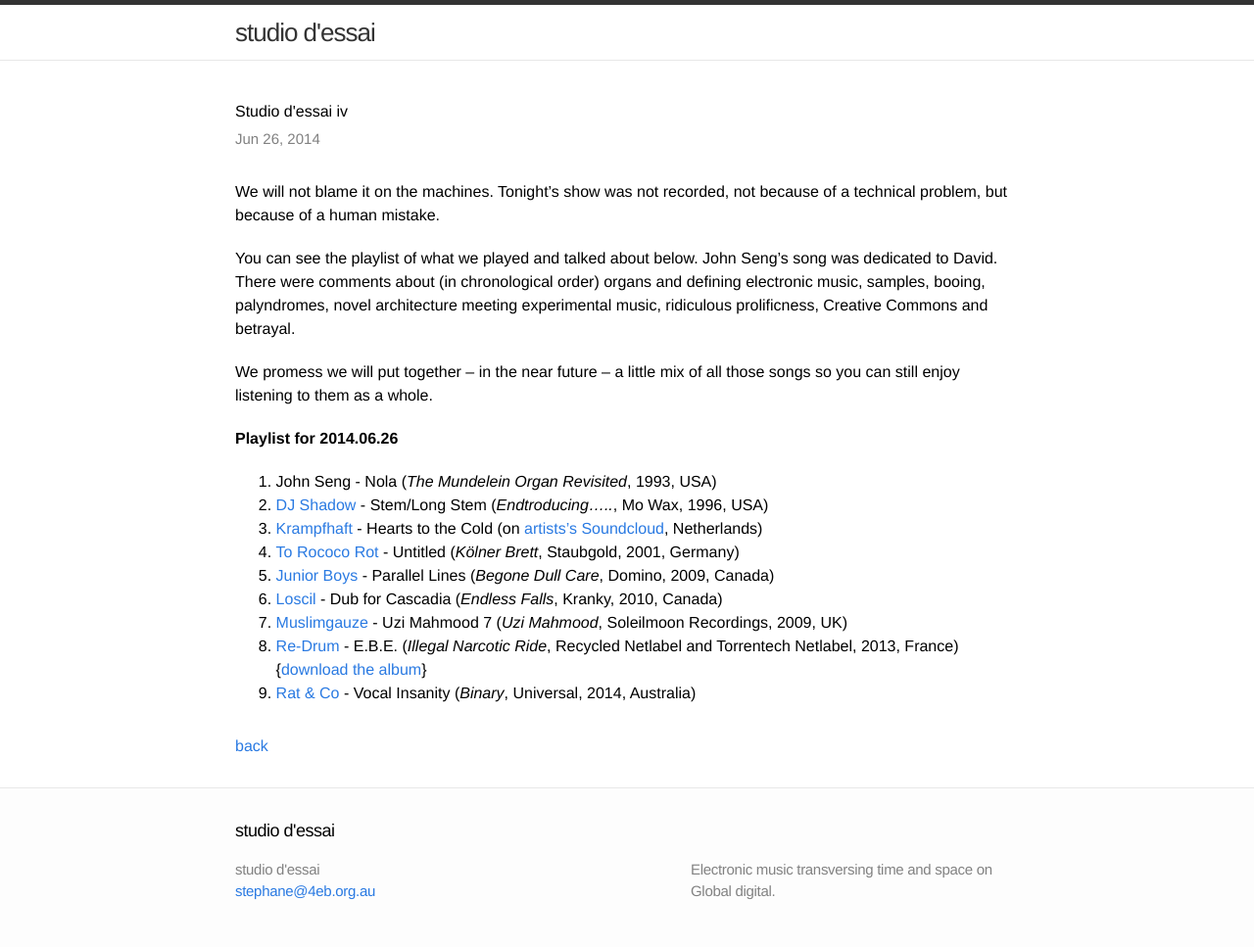
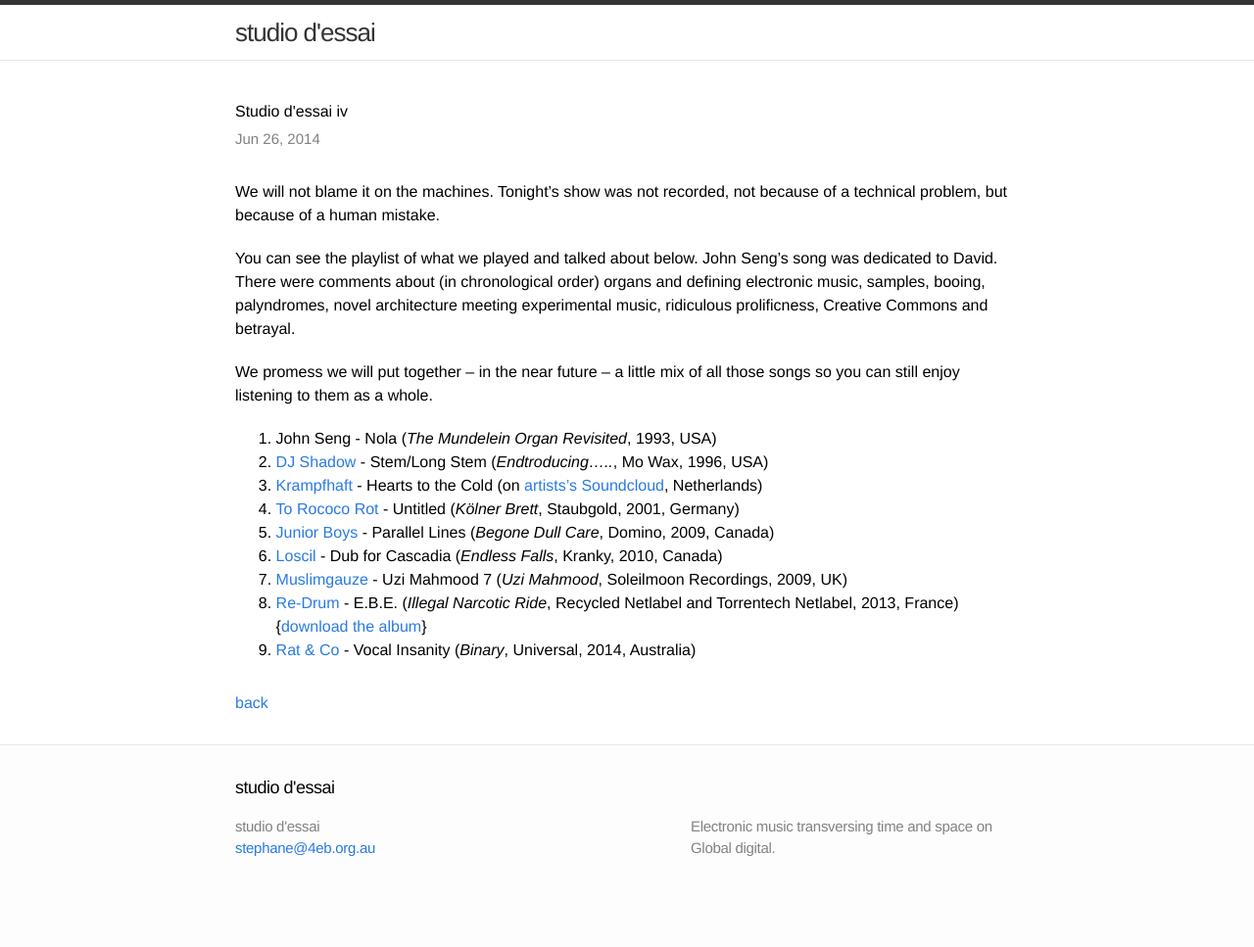
Before and after one commit to studio-dessai/studio-dessai.github.io, a Jekyll site: the page built from _posts/2014-06-26-sdeiv.md, in a window 1280 px wide. Shown: the whole page at 98% size. Built offline with Jekyll 4.4.1, drawn with Linux system fonts in a browser that asks for light colours; after the commit the page ends 923 px from its top, so only the background shows below that.

Commit message:
get rid of useless title, could be problem

```diff
--- a/_posts/2014-06-26-sdeiv.md
+++ b/_posts/2014-06-26-sdeiv.md
@@ -9,8 +9,6 @@ You can see the playlist of what we played and talked about below. John Seng's s
 
 We promess we will put together – in the near future – a little mix of all those songs so you can still enjoy listening to them as a whole.
 
-**Playlist for 2014.06.26**
-
 1. John Seng - Nola (_The Mundelein Organ Revisited_, 1993, USA)
 2. [DJ Shadow](http://musicbrainz.org/artist/efa2c11a-1a35-4b60-bc1b-66d37de88511) - Stem/Long Stem (_Endtroducing....._, Mo Wax, 1996, USA)
 3. [Krampfhaft](http://musicbrainz.org/artist/c72e5456-8408-4c1f-847f-e20d4dd5911c) - Hearts to the Cold (on [artists's Soundcloud](https://soundcloud.com/krampfhaft/heartstothecold), Netherlands)
```
